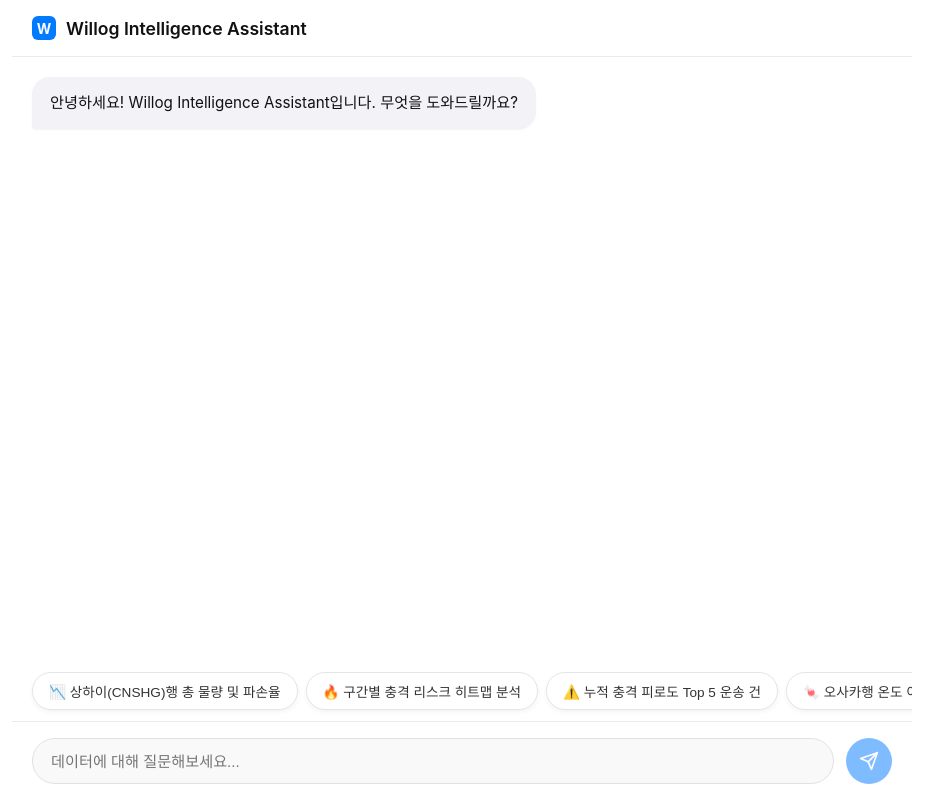
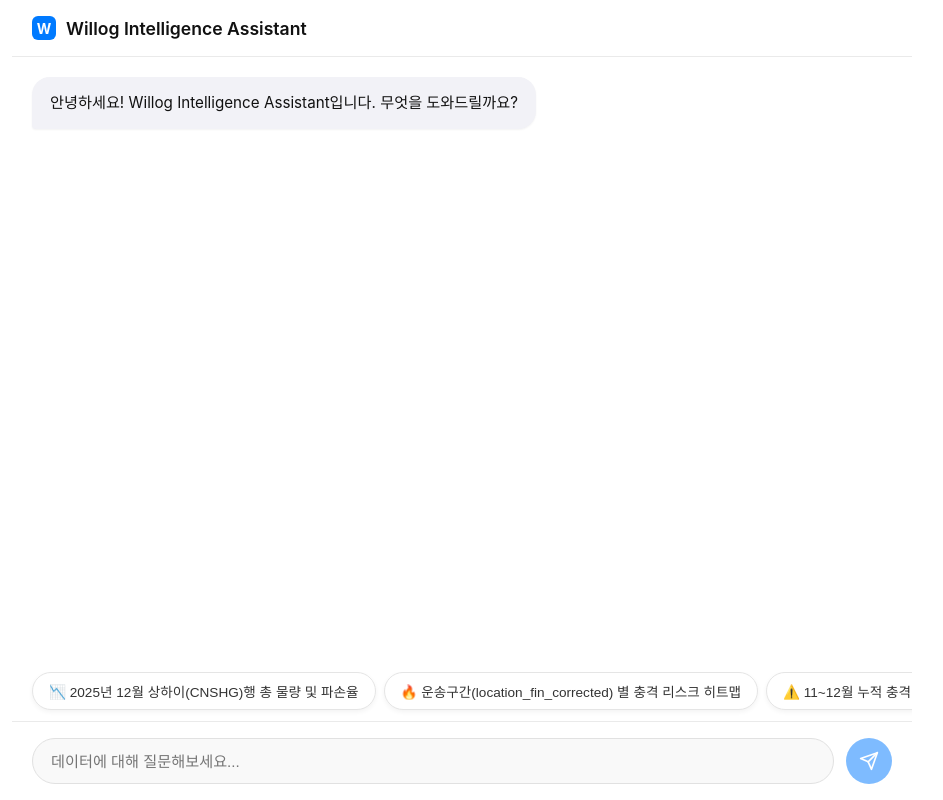
Before and after one commit to jace-jungsoohan/ds_intelligent_assistant, a Next.js app in the folder frontend/: page / in a window 1280 px wide. Shown: the whole page, without its empty margins (178-1121 px from the left). Built offline with nearby package versions, Linux system fonts and the light colour scheme.

Commit message:
chore: update suggested queries to match available data range (2025-10~12)

```diff
--- a/frontend/app/page.tsx
+++ b/frontend/app/page.tsx
@@ -15,21 +15,21 @@
 }
 
 const SUGGESTIONS = [
-    "📉 상하이(CNSHG)행 총 물량 및 파손율",
-    "🔥 구간별 충격 리스크 히트맵 분석",
-    "⚠️ 누적 충격 피로도 Top 5 운송 건",
-    "🍬 오사카행 온도 이탈 평균 지속 시간",
+    "📉 2025년 12월 상하이(CNSHG)행 총 물량 및 파손율",
+    "🔥 운송구간(location_fin_corrected) 별 충격 리스크 히트맵",
+    "⚠️ 11~12월 누적 충격 피로도 Top 5 운송 건",
+    "🍬 오사카행 온도 이탈 평균 지속 시간 (10-12월)",
     "📊 포장 타입별 파손율 및 안전 점수 비교",
     "🛳️ 해상 운송 중 5G 이상 충격 발생 비율",
     "📍 베트남 경로 습도 취약 구간 분석",
-    "❄️ 영하 온도에서 발생한 충격 건수",
-    "🏆 운송사별 배송 품질 벤치마킹",
-    "🚨 최근 1주일 High Risk 등급 운송 건",
+    "❄️ 12월 영하 온도에서 발생한 충격 건수",
+    "🏆 4분기 운송사별 배송 품질 벤치마킹",
+    "🚨 최근 도착한 High Risk 등급 운송 건 조회",
     "📦 포장재별 평균 온도 유지 성능",
     "✈️ 항공 운송 중 과도한 기울기(Tilt) 발생 건수",
-    "📅 월별 화물 무사고(파손 0) 비율 추이",
+    "📅 2025년 4분기 월별 무사고(파손 0) 비율 추이",
     "🚛 트럭 운송 시 평균 충격량(G) 통계",
-    "🌡️ 여름철(7-8월) 온도 이탈 화물 집중 분석"
+    "🔄 12월 운송경로 별 도착지 물동량 흐름 (Sankey)"
 ];
 
 export default function Home() {
```
